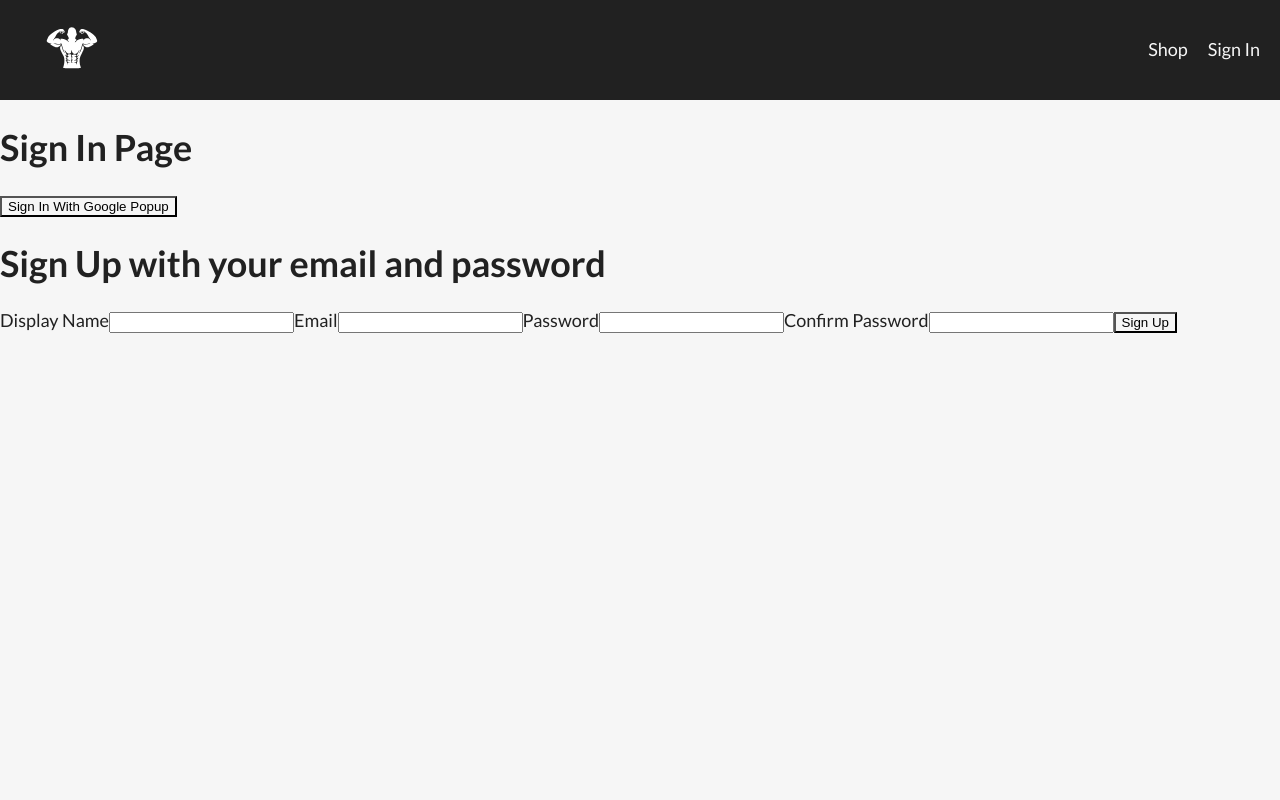
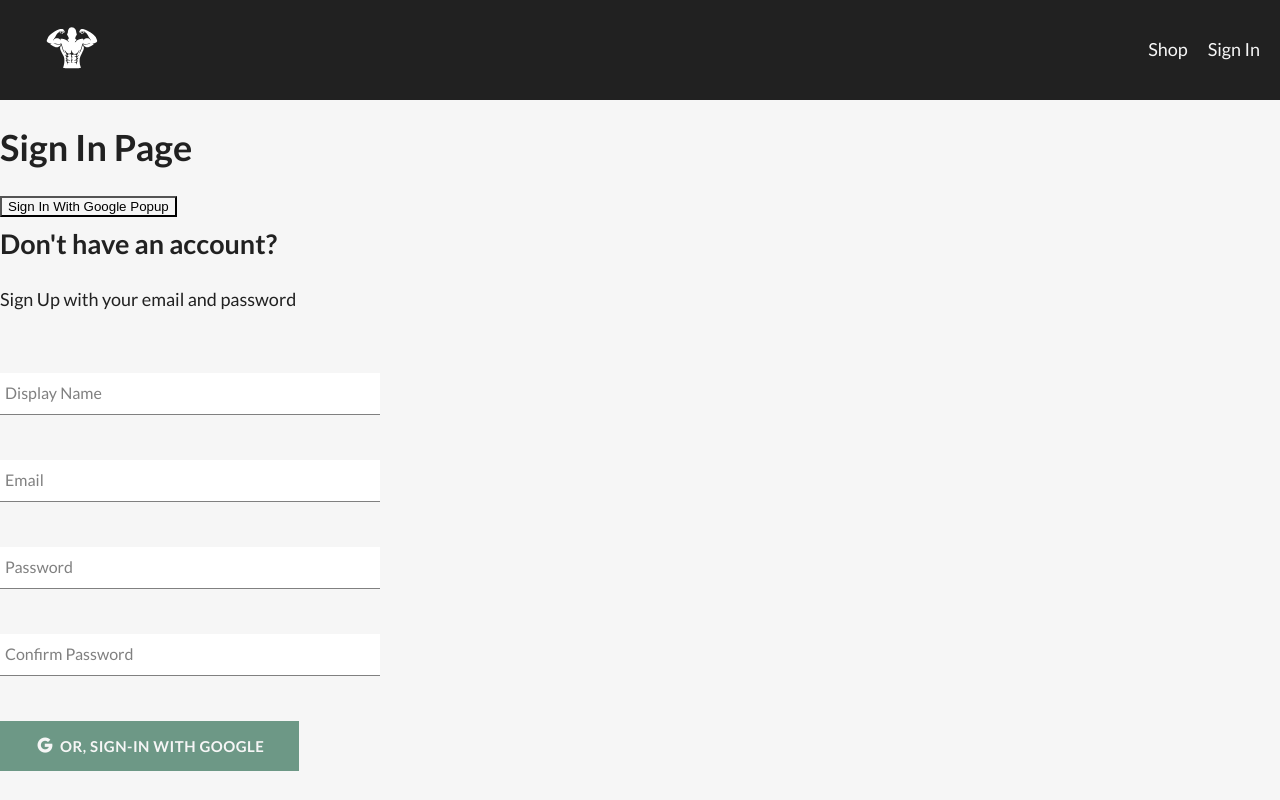
Before and after one commit to LeonardoC1302/FitnessStore, a React (Vite) app: page /sign-in in a window 1280 px wide. Built offline with nearby package versions, Linux system fonts and the light colour scheme.

Commit message:
Button, FormInput and SignUp Components & Styles

```diff
--- a/index.html
+++ b/index.html
@@ -7,6 +7,7 @@
     <link rel="preconnect" href="https://fonts.googleapis.com">
     <link rel="preconnect" href="https://fonts.gstatic.com" crossorigin>
     <link href="https://fonts.googleapis.com/css2?family=Lato:wght@300;400;700&display=swap" rel="stylesheet">
+    <link rel="stylesheet" href="https://cdnjs.cloudflare.com/ajax/libs/font-awesome/6.1.2/css/all.min.css" integrity="sha512-1sCRPdkRXhBV2PBLUdRb4tMg1w2YPf37qatUFeS7zlBy7jJI8Lf4VHwWfZZfpXtYSLy85pkm9GaYVYMfw5BC1A==" crossorigin="anonymous" referrerpolicy="no-referrer" />
     <title>Fitness Store</title>
   </head>
   <body>
--- /dev/null
+++ b/src/components/button/button.component.jsx
@@ -0,0 +1,16 @@
+import './button.styles.scss';
+
+const BUTTON_TYPE_CLASSES = {
+    google: 'google-sign-in',
+    inverted: 'inverted'
+}
+
+function Button({children, buttonType, ...otherProps}){
+    return(
+        <button className={`button-container ${BUTTON_TYPE_CLASSES[buttonType]}`} {...otherProps}>
+            {children}
+        </button>
+    )
+};
+
+export default Button;
--- /dev/null
+++ b/src/components/button/button.styles.scss
@@ -0,0 +1,59 @@
+$main-color: #212121;
+$secondary-color: #F6F6F6;
+$accent-color: #6D9886;
+$font: "Lato", sans-serif;
+
+.button-container {
+    min-width: 165px;
+    width: auto;
+    height: 50px;
+    letter-spacing: 0.5px;
+    line-height: 50px;
+    padding: 0 35px 0 35px;
+    font-size: 15px;
+    background-color: $main-color;
+    color: $secondary-color;
+    text-transform: uppercase;
+    font-family: $font;
+    font-weight: bolder;
+    border: none;
+    cursor: pointer;
+    display: flex;
+    justify-content: center;
+
+    &:hover {
+      background-color: $secondary-color;
+      color: $main-color;
+      border: 1px solid $main-color;
+    }
+
+    &.google-sign-in {
+      background-color: $accent-color;
+      color: $secondary-color;
+
+      &::before{
+        font-family: "Font Awesome 6 Brands";
+        content: '\f1a0';
+        width: 2rem;
+        height: 2rem;
+        margin-right: .5rem;
+      }
+
+      &:hover {
+        background-color: darken($accent-color, 5%);
+        border: none;
+      }
+    }
+
+    &.inverted {
+      background-color: $secondary-color;
+      color: $main-color;
+      border: 1px solid $main-color;
+
+      &:hover {
+        background-color: $main-color;
+        color: $secondary-color;
+        border: none;
+      }
+    }
+  }
--- /dev/null
+++ b/src/components/form-input/form-input.component.jsx
@@ -0,0 +1,14 @@
+import './form-input.styles.scss';
+
+function FormInput({ label, ...otherProps}){
+    return(
+        <div className="group">
+            <input className="form-input" {...otherProps}/>
+            {label && (
+                <label className={`${otherProps.value.length ? 'shrink' : ''} form-input-label`}>{ label }</label>
+            )}
+        </div>
+    )
+}
+
+export default FormInput;
--- /dev/null
+++ b/src/components/form-input/form-input.styles.scss
@@ -0,0 +1,54 @@
+$sub-color: grey;
+$main-color: black;
+
+@mixin shrinkLabel {
+  top: -14px;
+  font-size: 12px;
+  color: $main-color;
+}
+
+.group {
+  position: relative;
+  margin: 45px 0;
+
+  .form-input {
+    background: none;
+    background-color: white;
+    color: $sub-color;
+    font-size: 18px;
+    padding: 10px 10px 10px 5px;
+    display: block;
+    width: 100%;
+    border: none;
+    border-radius: 0;
+    border-bottom: 1px solid $sub-color;
+    margin: 25px 0;
+
+    &:focus {
+      outline: none;
+    }
+
+    &:focus ~ .form-input-label {
+      @include shrinkLabel();
+    }
+  }
+
+  input[type='password'] {
+    letter-spacing: 0.3em;
+  }
+
+  .form-input-label {
+    color: $sub-color;
+    font-size: 16px;
+    font-weight: normal;
+    position: absolute;
+    pointer-events: none;
+    left: 5px;
+    top: 10px;
+    transition: 300ms ease all;
+
+    &.shrink {
+      @include shrinkLabel();
+    }
+  }
+}
--- a/src/components/sign-up/sign-up.component.jsx
+++ b/src/components/sign-up/sign-up.component.jsx
@@ -1,5 +1,8 @@
 import { useState } from "react";
 import { createAuthUserWithEmailAndPassword, createUserDocumentFromAuth } from "../../utils/firebase/firebase.utils";
+import FormInput from "../form-input/form-input.component";
+import Button from "../button/button.component";
+import './sign-up.styles.scss';
 
 const defaultFormFields = {
     displayName: '',
@@ -48,22 +51,47 @@
     };
 
     return(
-        <div>
-            <h1>Sign Up with your email and password</h1>
+        <div className="sign-up-container">
+            <h2>Don't have an account?</h2>
+            <p>Sign Up with your email and password</p>
             <form onSubmit={handleSubmit}>
-                <label>Display Name</label>
-                <input type="text" required onChange={handleChange} name="displayName" value={displayName} />
+                <FormInput
+                    label="Display Name"
+                    type="text"
+                    required
+                    onChange={handleChange}
+                    name="displayName"
+                    value={displayName}
+                />
 
-                <label>Email</label>
-                <input type="email" required onChange={handleChange} name="email" value={email} />
+                <FormInput
+                    label="Email"
+                    type="email"
+                    required
+                    onChange={handleChange}
+                    name="email"
+                    value={email}
+                />
 
-                <label>Password</label>
-                <input type="password" required onChange={handleChange} name="password" value={password} />
+                <FormInput
+                    label="Password"
+                    type="password"
+                    required
+                    onChange={handleChange}
+                    name="password"
+                    value={password}
+                />
 
-                <label>Confirm Password</label>
-                <input type="password" required onChange={handleChange} name="confirmPassword" value={confirmPassword} />
+                <FormInput
+                    label="Confirm Password"
+                    type="password"
+                    required
+                    onChange={handleChange}
+                    name="confirmPassword"
+                    value={confirmPassword}
+                />
 
-                <button type="submit">Sign Up</button>
+                <Button buttonType="google" type="submit">Or, sign-in with Google</Button>
             </form>
         </div>
     )
--- /dev/null
+++ b/src/components/sign-up/sign-up.styles.scss
@@ -0,0 +1,8 @@
+.sign-up-container{
+    display: flex;
+    flex-direction: column;
+    width: 38rem;
+    h2{
+        margin: 1rem 0;;
+    }
+}
```
